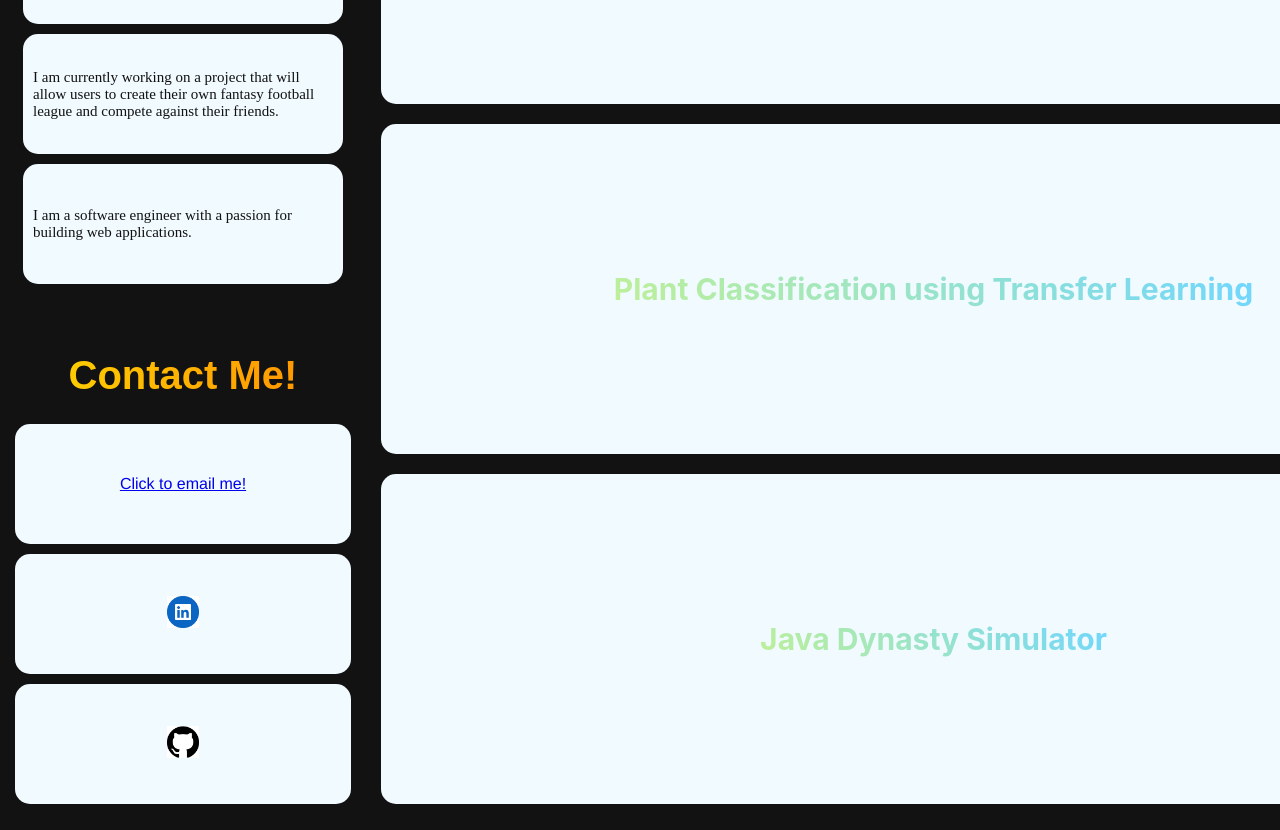
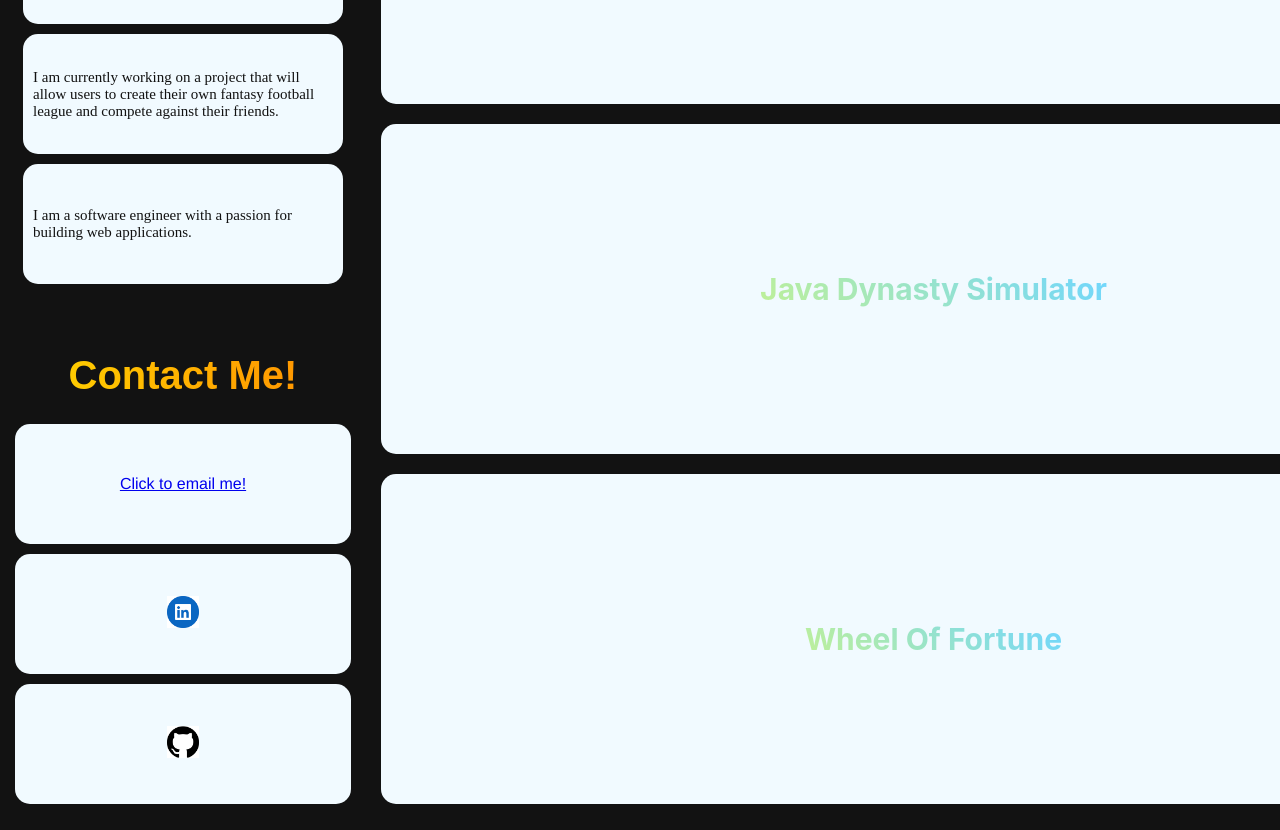
Before and after one commit to DevLangaliya/portfolio-dev, a React (Create React App) app: page / in a window 1280 px wide. Shown: the part 340-1170 px from the top of the page. Built offline with nearby package versions, Linux system fonts and the light colour scheme; the HTML template or start-up script is replaced by a standard one.

Commit message:
added wheel of fortune, removed plants

```diff
--- a/src/Projects.js
+++ b/src/Projects.js
@@ -39,28 +39,28 @@ export default function Projects() {
             </div>
 
             <ReactCardFlip isFlipped={flip1} flipDirection="vertical">
-                <div className="App-project" style={titleDivStyle} onClick={() => setFlip1(!flip1)}>
+                <div className="App-project" style={titleDivStyle} onClick={() => setFlip1(!flip1)} onMouseEnter={() => console.log("SHOW TOOLTIP")}>
                     <h2 className='proj-name'>ShowMe!</h2>
                 </div>
                 <div className="App-project" style={flipDivStyle} onClick={() => setFlip1(!flip1)}>
                     <li className='proj-desc'>Collaborated with a team to create a movie recommendation web app, with data being pulled via the TMDB API.</li>
-                    <li className='proj-desc'>Utilized the K-Nearest Neighbors algorithm to locate and display movies with similar genres and viewer ratings.</li>
+                    <li className='proj-desc'>Utilized cosine similarity to locate and display movies with similar genres and viewer ratings.</li>
                     <li className='proj-desc'>Implemented Flask in combination with React to form a intuitive front-end web page with Python.</li>
                 </div>
             </ReactCardFlip>
 
-            <ReactCardFlip isFlipped={flip2} flipDirection="vertical">
-                <div className="App-project" style={titleDivStyle} onClick={() => setFlip2(!flip2)}>
+            {/* <ReactCardFlip isFlipped={flip2} flipDirection="vertical">
+                <div className="App-project" style={titleDivStyle} onClick={() => setFlip2(!flip2)} onMouseEnter={() => console.log("SHOW TOOLTIP")}>
                     <h2 className='proj-name'>Plant Classification using Transfer Learning</h2>
                 </div>
                 <div className="App-project" style={flipDivStyle} onClick={() => setFlip2(!flip2)}>
                     <li className='proj-desc'>Collaborated with a team to develop an application which classifies plants based on an already provided dataset.</li>
                     <li className='proj-desc'>Utilized transfer learning to set the foundation for our plant classification model.</li>
                 </div>
-            </ReactCardFlip>
+            </ReactCardFlip> */}
 
             <ReactCardFlip isFlipped={flip3} flipDirection="vertical">
-                <div className="App-project" style={titleDivStyle} onClick={() => setFlip3(!flip3)}>
+                <div className="App-project" style={titleDivStyle} onClick={() => setFlip3(!flip3)} onMouseEnter={() => console.log("SHOW TOOLTIP")}>
                     <h2 className='proj-name'>Java Dynasty Simulator</h2>
                 </div>
                 <div className="App-project" style={flipDivStyle} onClick={() => setFlip3(!flip3)}>
@@ -70,15 +70,16 @@ export default function Projects() {
                 </div>
             </ReactCardFlip>
 
-            {/* <div className="App-project" style={flexboxStyle}>
-                <h2 className='proj-name'>Wheel Of Fortune</h2>
-                <li className='proj-desc'>Recreation of the popular TV show to be played by three players on a web browser.</li>
-                <li className='proj-desc'>Implemented a spinning wheel with various monetary values for the game using CSS.</li>
-                <li className='proj-desc'>Created an easy to follow and dynamic webpage using HTML.</li>
-                <br></br>
-                <br></br>
-                <br></br>
-            </div> */}
+            <ReactCardFlip isFlipped={flip2} flipDirection="vertical">
+                <div className="App-project" style={titleDivStyle} onClick={() => setFlip2(!flip2)} onMouseEnter={() => console.log("SHOW TOOLTIP")}>
+                    <h2 className='proj-name'>Wheel Of Fortune</h2>
+                </div>
+                <div className="App-project" style={flipDivStyle} onClick={() => setFlip2(!flip2)}>
+                    <li className='proj-desc'>Recreation of the popular TV show to be played by three players on a web browser.</li>
+                    <li className='proj-desc'>Implemented a spinning wheel with various monetary values for the game using CSS.</li>
+                    <li className='proj-desc'>Created an easy to follow and dynamic webpage using HTML.</li>
+                </div>
+            </ReactCardFlip>
         </div>
     );
 }
```
